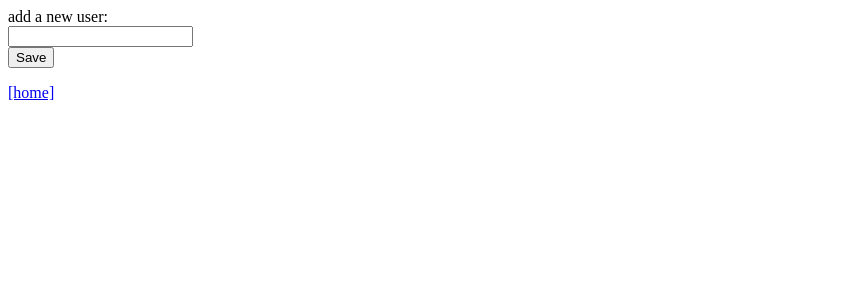
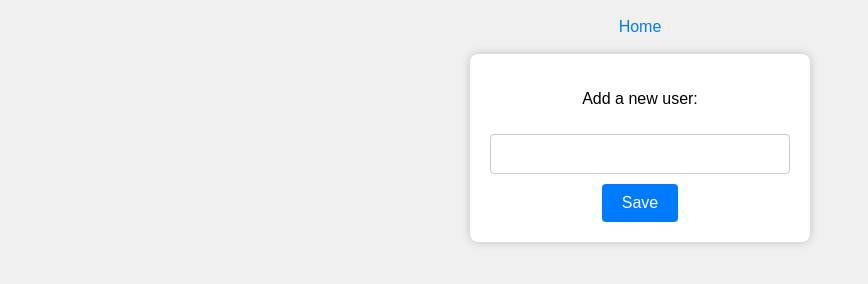
Before and after one commit to PhilStCroix/FS_JS_SPRINT_1, a website: page public/newtoken.html in a window 1280 px wide. Shown: the whole page, without its empty margins (0-868 px from the left). Drawn offline with Linux system fonts and the light colour scheme.

Commit message:
Day2 commit 1 Co-authored-by: saamhynes <saamhynes@users.noreply.github.com> Co-authored-by: FrankBC75 <FrankBC75@users.noreply.github.com>

```diff
--- a/public/newtoken.html
+++ b/public/newtoken.html
@@ -1,10 +1,17 @@
 <html>
+    <head>
+        <link rel="stylesheet" href="/public/styles.css">
+    </head>
 <body>
-    add a new user:<br />
+    <br/>
+    <a href="http://localhost:3000">Home</a><br/>
+    <br/>
     <form action="/new" method="post">
+        <p>Add a new user:</p>
         <input type="text" name="username" /><br />
         <button>Save</button>
     </form>
-    <a href="http://localhost:3000">[home]</a>
+    <br/>
+
 </body>
 </html>
--- /dev/null
+++ b/public/styles.css
@@ -0,0 +1,56 @@
+body {
+    font-family: Arial, sans-serif;
+    background-color: #f0f0f0;
+    margin: 0;
+    padding: 0;
+    text-align: center;
+  }
+
+  /* Container styles */
+  body > p {
+    font-size: 18px;
+    margin: 20px;
+  }
+
+  /* Form styles */
+  form {
+    background-color: #fff;
+    padding: 20px;
+    border-radius: 8px;
+    box-shadow: 0px 0px 10px rgba(0, 0, 0, 0.2);
+    max-width: 300px;
+    margin: 0 auto;
+  }
+
+  form input[type="text"] {
+    width: 100%;
+    padding: 10px;
+    margin: 10px 0;
+    border: 1px solid #ccc;
+    border-radius: 4px;
+    font-size: 16px;
+  }
+
+  form button {
+    background-color: #007bff;
+    color: #fff;
+    padding: 10px 20px;
+    border: none;
+    border-radius: 4px;
+    font-size: 16px;
+    cursor: pointer;
+  }
+
+  form button:hover {
+    background-color: #0056b3;
+  }
+
+  /* Link styles */
+  a {
+    text-decoration: none;
+    color: #007bff;
+  }
+
+  a:hover {
+    text-decoration: underline;
+  }
--- a/server.js
+++ b/server.js
@@ -34,6 +34,11 @@ const server = http.createServer(async (req, res) => {
                 fetchFile(path);
             };
             break;
+        case '/public/styles.css':
+            path += "styles.css";
+            res.statusCode=200;
+            fetchFile(path, 'text/css');
+            break;
         case '/count':
             var theCount = await tokenCount();
             res.end(`
@@ -45,6 +50,7 @@ const server = http.createServer(async (req, res) => {
                 </body>
                 </html>
             `);
+            break;
         default:
             break;
     };
```
Also changed, not shown: json/tokens.json (+1 -1 lines), public/form.html (+2 -1 lines), public/index.html (+19 -5 lines), token.js (+0 -23 lines).
